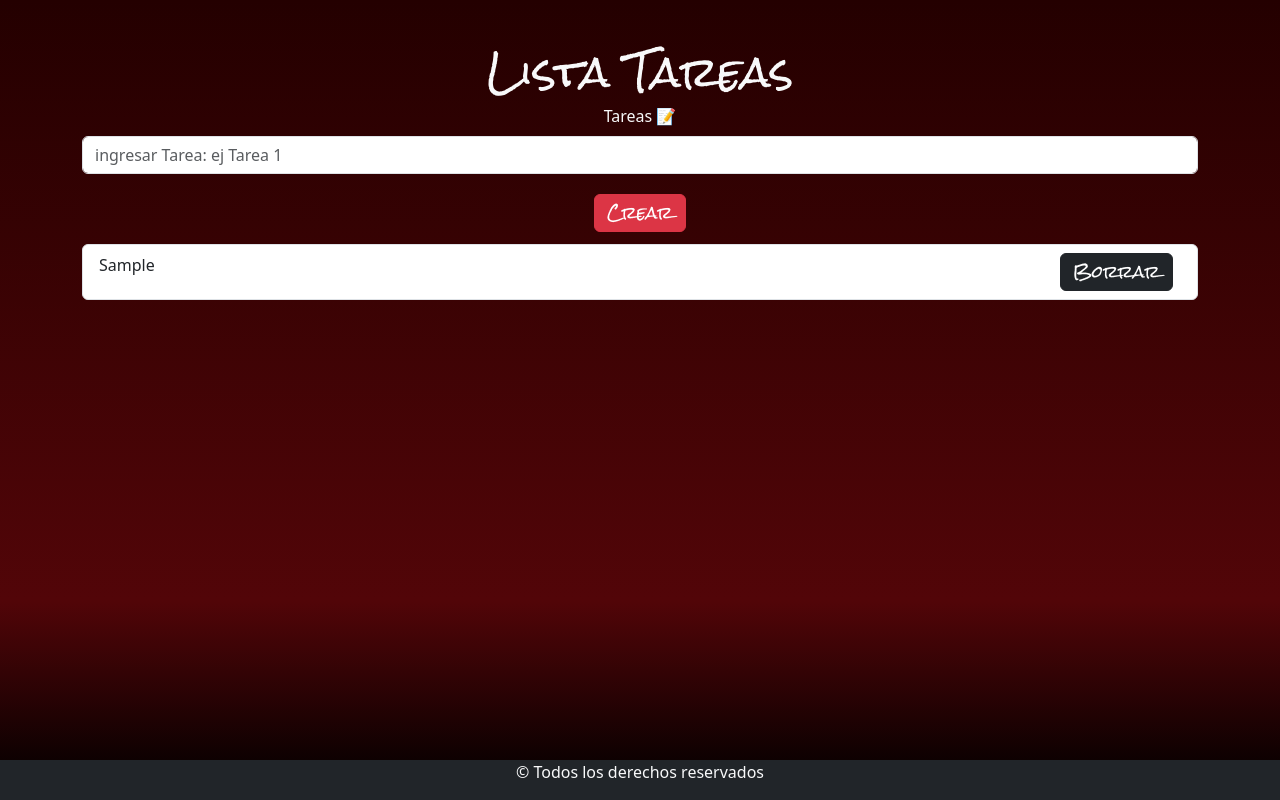
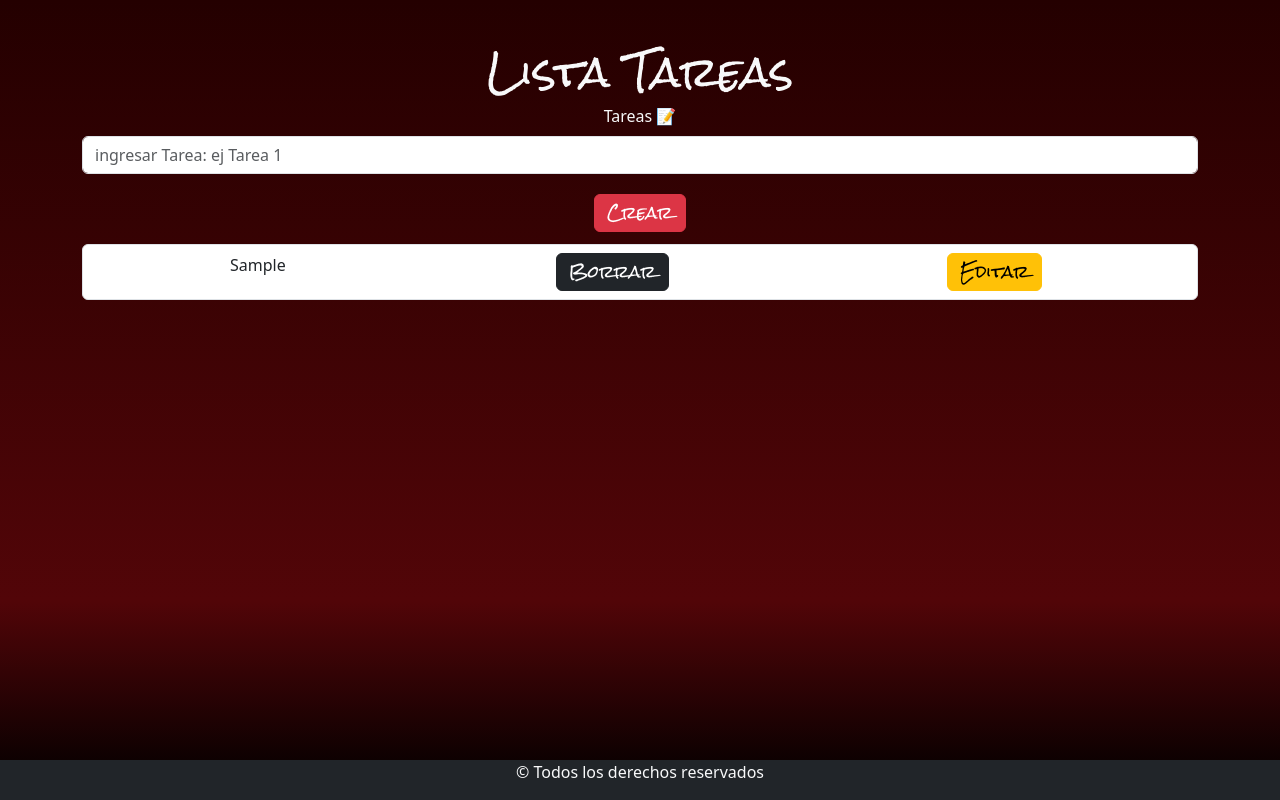
Before and after one commit to CosmeNicolas/cloneListaDeTareas, a React (Vite) app: page / in a window 1280 px wide. Both pictures are taken after typing "Sample" into the empty fields and a click on the button "Crear". Built offline with nearby package versions, Linux system fonts and the light colour scheme.

Commit message:
agregue la funcion editarTarea y el maquetado del boton con un nuevo estado

```diff
--- a/src/components/FormularioTareas.jsx
+++ b/src/components/FormularioTareas.jsx
@@ -6,6 +6,7 @@ const FormularioTareas = () => {
 
   const [tarea, setTarea] = useState('');
   const guardarTareas = JSON.parse(localStorage.getItem('listaDeTareas')) || [];
+  const [editar, setEditar] = useState('')
   const [tareas, setTareas] = useState(guardarTareas);
 
   useEffect(() => {
@@ -15,6 +16,10 @@ const FormularioTareas = () => {
   const borrarTarea = (nombreTarea) => {
     const copiarTareas = tareas.filter((tarea) => tarea !== nombreTarea);
     setTareas(copiarTareas)
+  }
+
+  const editarTarea = ()=>{
+
   }
 
   const handleSubmit = (e) => {
@@ -40,7 +45,7 @@ const FormularioTareas = () => {
         <Button type="submit" variant="danger" className="letras mt-1" >
           Crear
         </Button>
-        <ListaTareas tareas={tareas} borrarTarea={borrarTarea} />
+        <ListaTareas tareas={tareas} borrarTarea={borrarTarea} editarTarea={editarTarea} />
       </Form>
     </>
   );
--- a/src/components/ItemTarea.jsx
+++ b/src/components/ItemTarea.jsx
@@ -1,12 +1,16 @@
 import { ListGroup, Button } from "react-bootstrap";
 
-const ItemTarea = ({ nombreTarea, borrarTarea }) => {
+const ItemTarea = ({ nombreTarea, borrarTarea,editarTarea }) => {
   return (
-    <ListGroup.Item className="mt-1 d-flex justify-content-between">
+    <ListGroup.Item className="mt-1 d-flex justify-content-around">
       {nombreTarea}
       <Button variant="dark" className="mx-2 letras"
         onClick={() => borrarTarea(nombreTarea)}>
         Borrar
+      </Button>
+      <Button variant="warning" className="mx-2 letras"
+        onClick={() => editarTarea(nombreTarea)}>
+        Editar
       </Button>
     </ListGroup.Item>
   );
--- a/src/components/ListaTareas.jsx
+++ b/src/components/ListaTareas.jsx
@@ -1,7 +1,7 @@
 import { ListGroup } from "react-bootstrap";
 import ItemTarea from "./ItemTarea";
 
-const ListaTareas = ({tareas, borrarTarea}) => {
+const ListaTareas = ({tareas, borrarTarea, editarTarea}) => {
   return (
       <ListGroup className="mt-2">
     {
@@ -9,7 +9,8 @@ const ListaTareas = ({tareas, borrarTarea}) => {
       <ItemTarea
       key={posicionTarea}
       nombreTarea={elementoTarea}
-      borrarTarea={borrarTarea}>
+      borrarTarea={borrarTarea}
+      editarTarea={editarTarea}>
         Tarea 1
       </ItemTarea>)
     }
```
